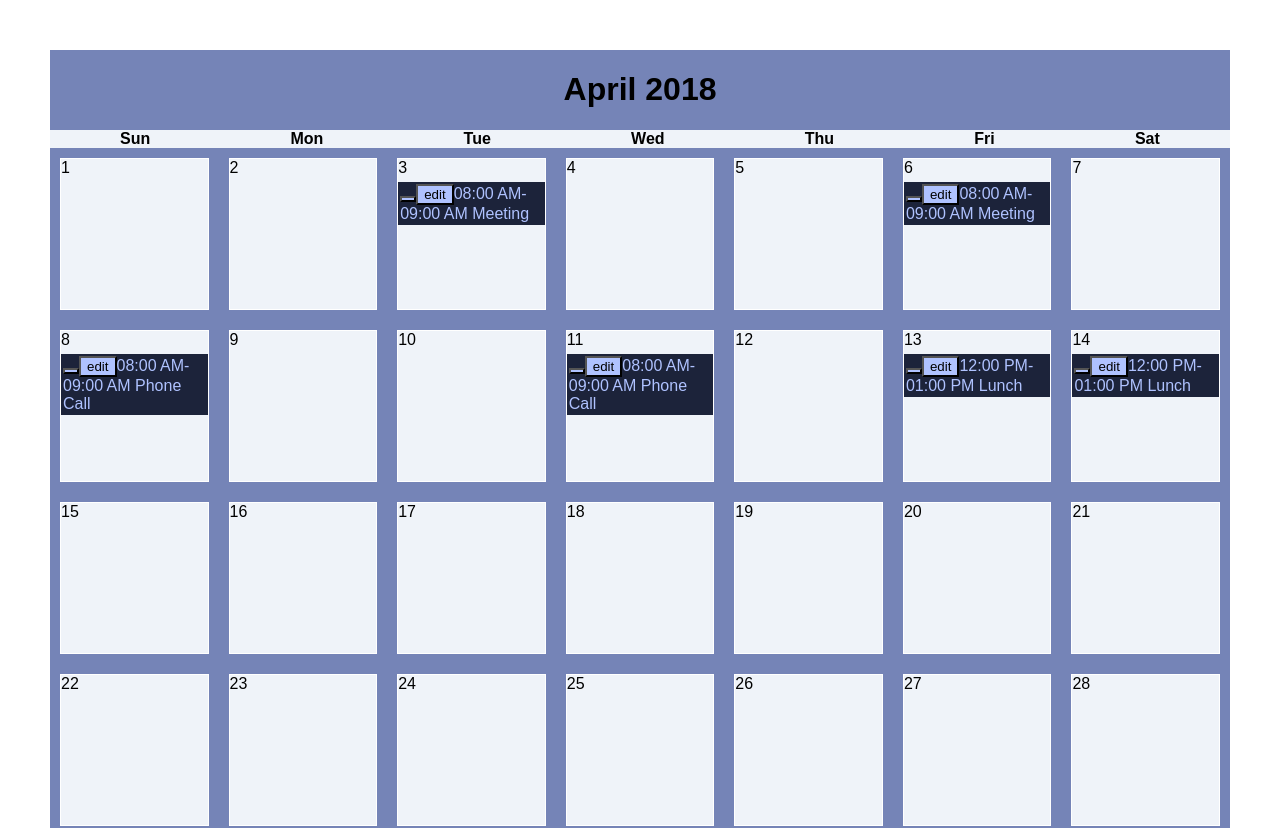
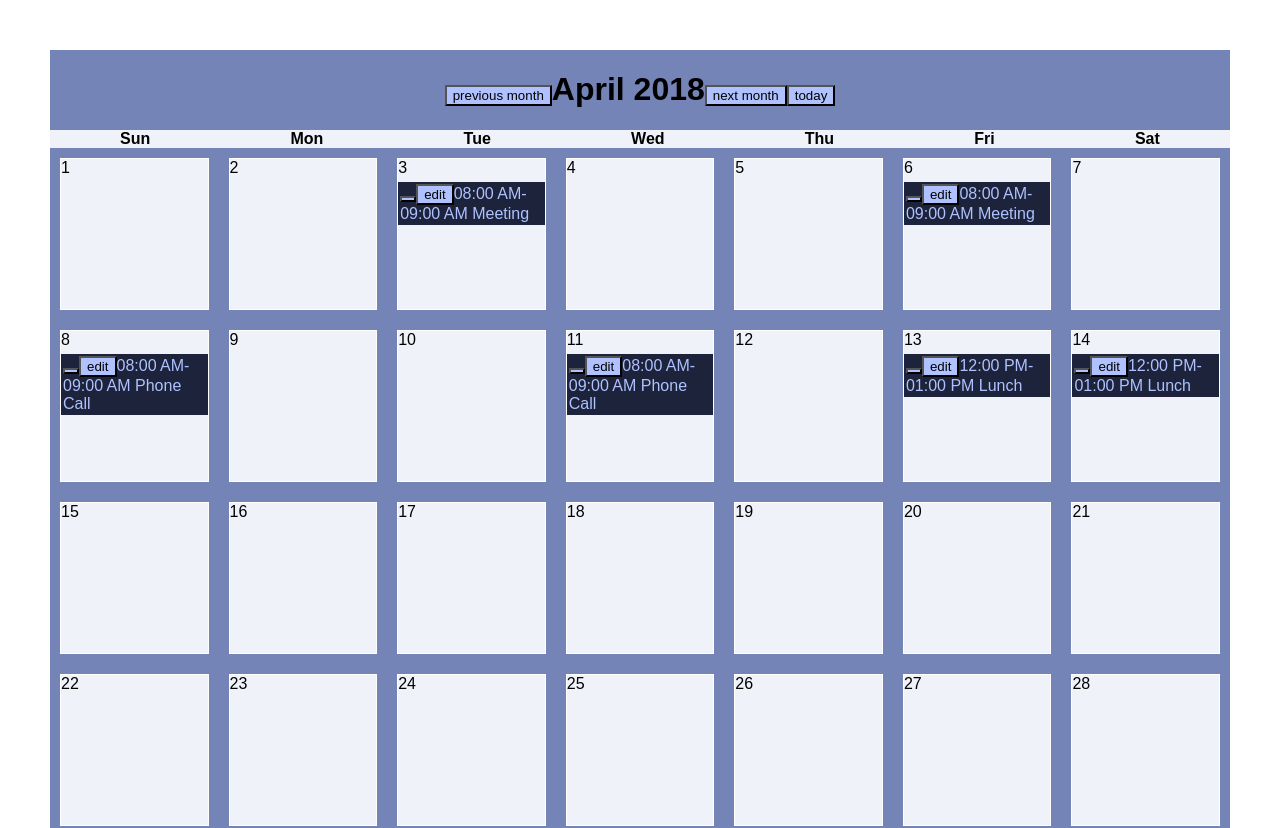
Before and after one commit to natashaU/events_calendar, a React (Create React App) app in the folder calendarfrontend/: page / in a window 1280 px wide. Shown: the top 828 px of the page. Built offline with nearby package versions, Linux system fonts and the light colour scheme; no server answers.

Commit message:
add next-month button and click-handler

```diff
--- a/calendarfrontend/src/App.js
+++ b/calendarfrontend/src/App.js
@@ -35,6 +35,13 @@ class App extends Component {
     this.handleEditClick = this.handleEditClick.bind(this);
     this.closeEditForm = this.closeEditForm.bind(this);
     this.handleEditSubmit = this.handleEditSubmit.bind(this)
+    this.handleMonthClick = this.handleMonthClick.bind(this)
+  }
+
+  handleMonthClick(date) {
+    this.setState({
+      month: new MonthModel(date)
+    })
   }
 
 
@@ -219,6 +226,7 @@ class App extends Component {
         handleDelete={this.handleDelete}
         handleEditClick={this.handleEditClick}
         month={this.state.month}
+        handleMonthClick={this.handleMonthClick}
         />
 
         <Editform
--- a/calendarfrontend/src/components/Calendar.js
+++ b/calendarfrontend/src/components/Calendar.js
@@ -62,9 +62,12 @@ class Calendar extends Component {
         <div>
           <div className="flex row-container month-container">
             <h1>
+              <button onClick={()=>{this.props.handleMonthClick(this.props.month.monthPrev)}}>previous month</button>
               {this.props.month.monthStart.toLocaleString(navigator.language, { month: "long" })}
               {' '}
               {this.props.month.monthStart.getFullYear()}
+              <button onClick={()=>{this.props.handleMonthClick(this.props.month.monthNext)}}>next month</button>
+              <button onClick={()=>{this.props.handleMonthClick(new Date())}}>today</button>
             </h1>
           </div>
           <div className="flex row-container day-container">
--- a/calendarfrontend/src/models/MonthModel.js
+++ b/calendarfrontend/src/models/MonthModel.js
@@ -34,6 +34,12 @@ class MonthModel {
     const monthNext = new Date(
       monthStart.getFullYear(),
       monthStart.getMonth() + 1,
+      1,
+    );
+
+    const monthPrev = new Date(
+      monthStart.getFullYear(),
+      monthStart.getMonth() - 1,
       1,
     );
 
@@ -122,6 +128,7 @@ class MonthModel {
     this.monthStart = monthStart;
     this.monthNext = monthNext;
     this.monthWeekStart = monthWeekStart;
+    this.monthPrev = monthPrev;
     this.weeks = weeks;
   }
 }
```
